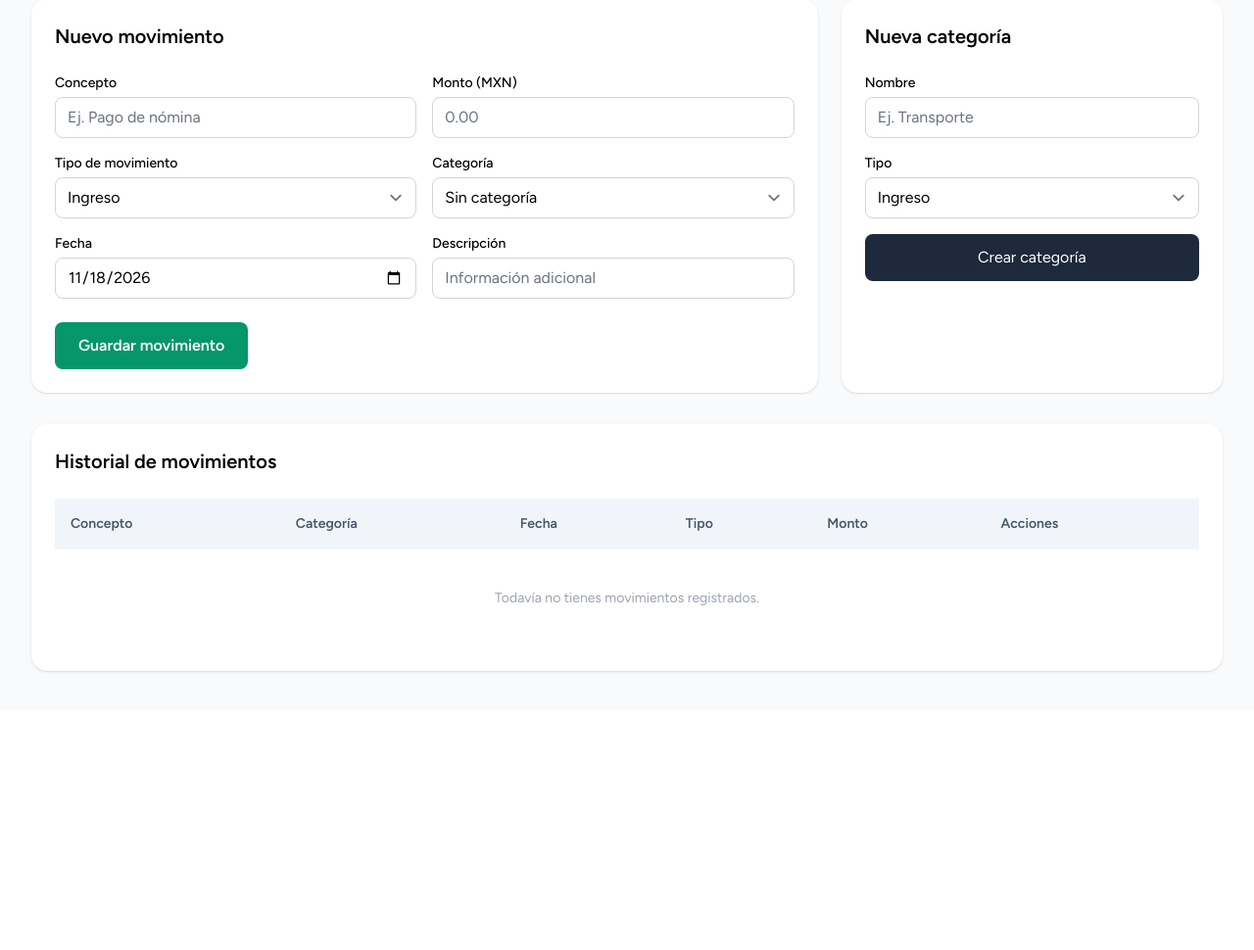
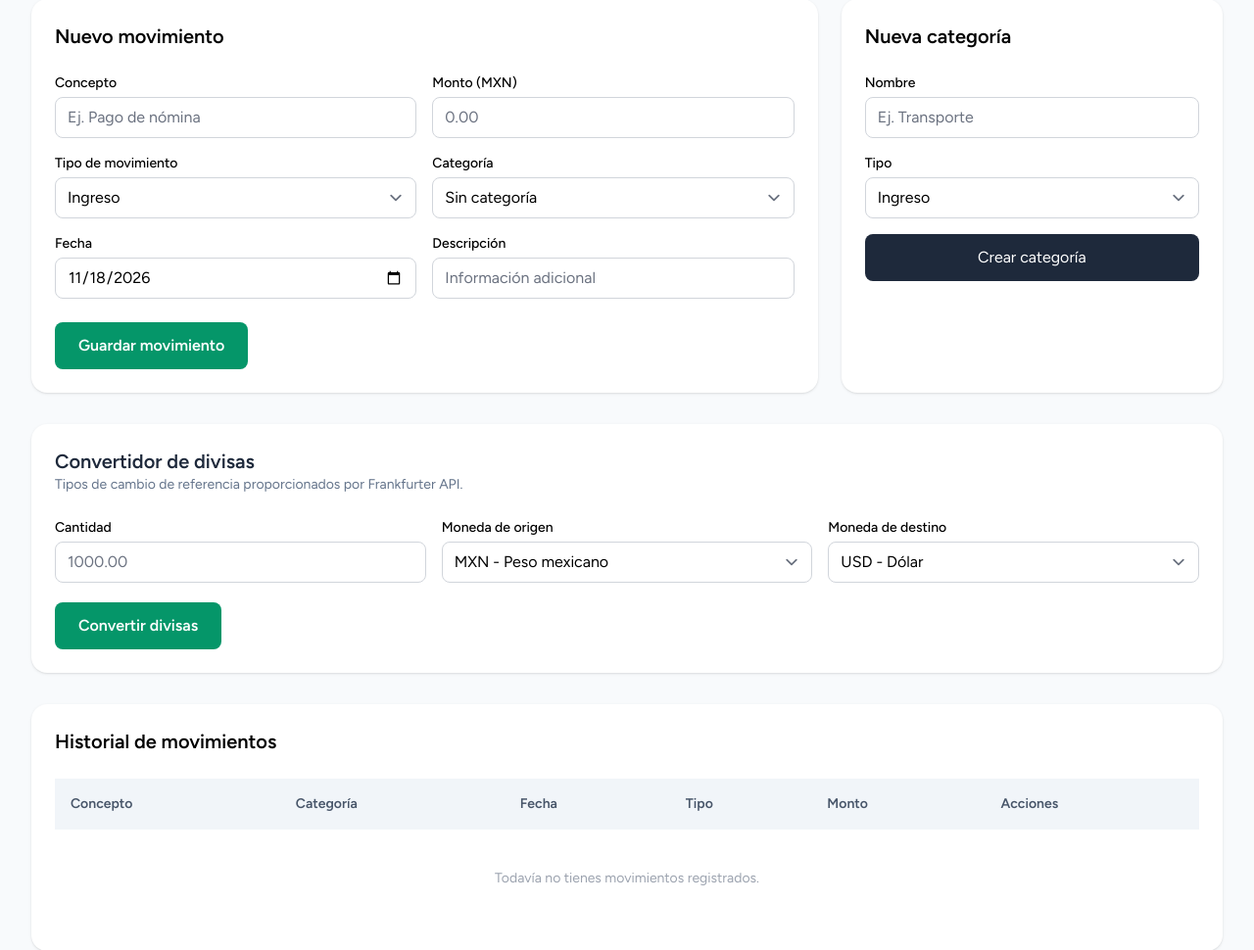
Before and after one commit to andres21jsp/SanchezPuenteJuanAndresUnidad3, a Laravel app: page /dashboard in a window 1280 px wide. Shown: the part 450-1420 px from the top of the page at 98% size. Before the commit the page ends 1137 px from the top, so only its background shows below. Run offline with Laravel 12, Linux system fonts and the light colour scheme; a user stored in the database is signed in; data comes from the database, SQL or seed files in the repository; data that the repository does not hold is empty; style sheets or scripts are compiled from the project's sources.

Commit message:
V1.4.0 - Integracion del servicio externo Frankfurter API

```diff
--- a/resources/views/dashboard.blade.php
+++ b/resources/views/dashboard.blade.php
@@ -204,6 +204,124 @@
 
             </div>
 
+            <!-- Convertidor de divisas -->
+<div class="bg-white rounded-2xl shadow p-6 mb-8">
+
+    <h2 class="text-xl font-bold text-slate-800">
+        Convertidor de divisas
+    </h2>
+
+    <p class="text-sm text-slate-500 mb-6">
+        Tipos de cambio de referencia proporcionados por Frankfurter API.
+    </p>
+
+    <form action="{{ route('divisas.convertir') }}" method="POST">
+
+        @csrf
+
+        <div class="grid grid-cols-1 md:grid-cols-3 gap-4">
+
+            <div>
+                <label class="block text-sm font-medium mb-1">
+                    Cantidad
+                </label>
+
+                <input type="number" name="cantidad"
+                       min="0.01" step="0.01"
+                       placeholder="1000.00"
+                       class="w-full rounded-lg border-gray-300"
+                       required>
+            </div>
+
+            <div>
+                <label class="block text-sm font-medium mb-1">
+                    Moneda de origen
+                </label>
+
+                <select name="origen"
+                        class="w-full rounded-lg border-gray-300">
+
+                    <option value="MXN">MXN - Peso mexicano</option>
+                    <option value="USD">USD - Dólar</option>
+                    <option value="EUR">EUR - Euro</option>
+                    <option value="CAD">CAD - Dólar canadiense</option>
+                    <option value="GBP">GBP - Libra esterlina</option>
+                    <option value="JPY">JPY - Yen japonés</option>
+
+                </select>
+            </div>
+
+            <div>
+                <label class="block text-sm font-medium mb-1">
+                    Moneda de destino
+                </label>
+
+                <select name="destino"
+                        class="w-full rounded-lg border-gray-300">
+
+                    <option value="USD">USD - Dólar</option>
+                    <option value="MXN">MXN - Peso mexicano</option>
+                    <option value="EUR">EUR - Euro</option>
+                    <option value="CAD">CAD - Dólar canadiense</option>
+                    <option value="GBP">GBP - Libra esterlina</option>
+                    <option value="JPY">JPY - Yen japonés</option>
+
+                </select>
+            </div>
+
+        </div>
+
+        <button type="submit"
+                class="mt-5 bg-emerald-600 hover:bg-emerald-700
+                       text-white px-6 py-3 rounded-lg font-semibold">
+            Convertir divisas
+        </button>
+
+    </form>
+
+    @if(session('conversion'))
+
+        @php
+            $c = session('conversion');
+        @endphp
+
+        <div class="mt-6 bg-emerald-50 border border-emerald-200
+                    rounded-xl p-6">
+
+            <p class="text-sm text-emerald-700">
+                Resultado de la conversión
+            </p>
+
+            <h3 class="text-3xl font-bold text-emerald-800 mt-2">
+
+                {{ number_format($c['cantidad'], 2) }}
+                {{ $c['origen'] }}
+
+                =
+
+                {{ number_format($c['resultado'], 2) }}
+                {{ $c['destino'] }}
+
+            </h3>
+
+            <p class="text-sm text-slate-600 mt-3">
+                Tipo de cambio: {{ $c['tasa'] }}
+            </p>
+
+            <p class="text-sm text-slate-600">
+                Fecha de referencia: {{ $c['fecha'] }}
+            </p>
+
+            <p class="text-xs text-slate-400 mt-2">
+                Fuente: Frankfurter API
+            </p>
+
+        </div>
+
+    @endif
+
+</div>
+
             <!-- Historial de movimientos -->
             <div class="bg-white rounded-2xl shadow p-6">
 
--- a/routes/web.php
+++ b/routes/web.php
@@ -5,6 +5,7 @@ use App\Http\Controllers\DashboardController;
 use App\Http\Controllers\MovimientoController;
 use App\Http\Controllers\CategoriaController;
 use Illuminate\Support\Facades\Route;
+use App\Http\Controllers\DivisaController;
 
 Route::get('/', function () {
     return view('welcome');
@@ -34,6 +35,10 @@ Route::middleware('auth')->group(function () {
     Route::delete('/profile', [
         ProfileController::class, 'destroy'
     ])->name('profile.destroy');
+
+    Route::post('/divisas/convertir', [
+    DivisaController::class, 'convertir'
+])->name('divisas.convertir')->middleware('throttle:30,1');
 });
 
 require __DIR__.'/auth.php';
```
Also changed, not shown: app/Http/Controllers/DivisaController.php (added, +47 -0 lines).
